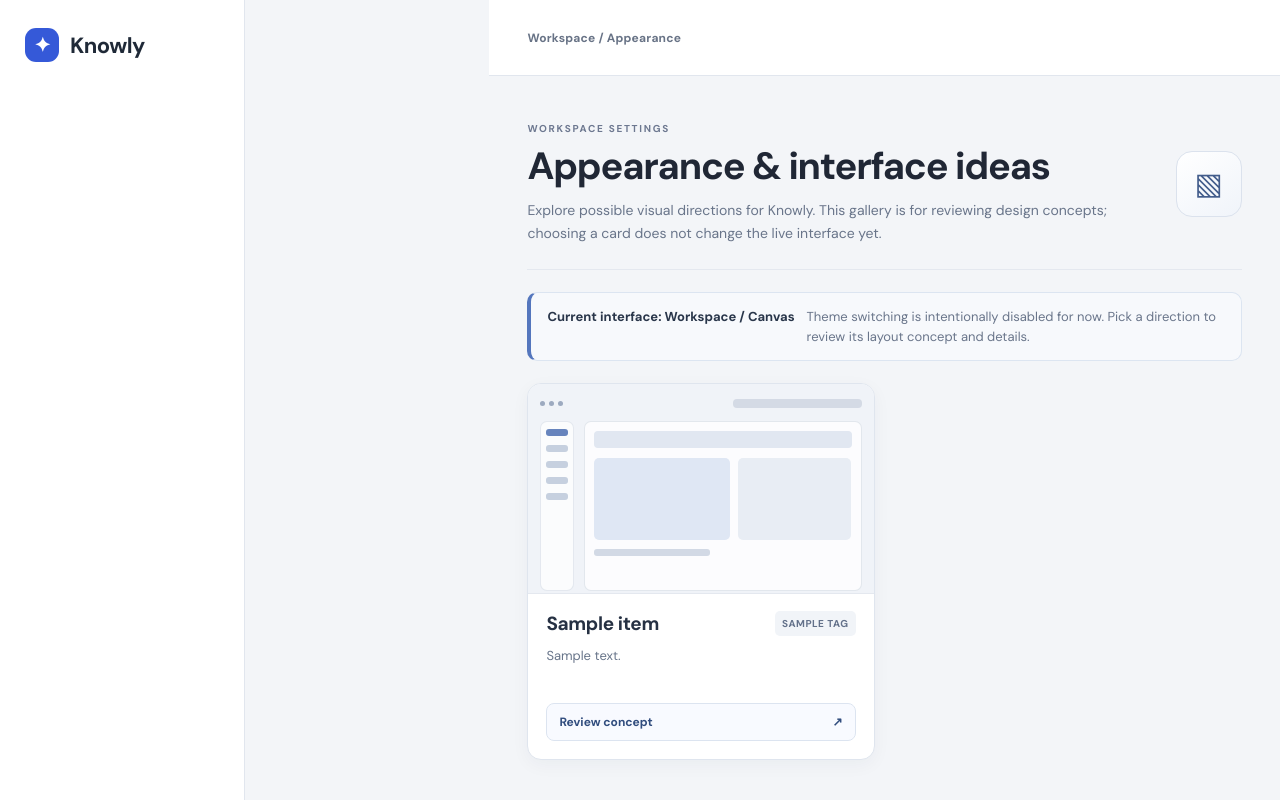
After one commit to DangerG2g/study-ai, a FastAPI app: template app/templates/appearance.html in a window 1280 px wide. The commit adds this page. Run offline with FastAPI, Linux system fonts and the light colour scheme; the template is opened without the code that fills it: most values are stand-ins (such as "Sample title", 1, 10 or a date in 2020); parts of the project's set-up code (start-up, migrations or seed data) failed here and were passed over; some libraries are stand-ins or nearby versions.

Commit message:
Add files via upload

```diff
--- /dev/null
+++ b/app/templates/appearance.html
@@ -0,0 +1,36 @@
+{% extends 'base.html' %}
+{% block title %}Appearance · Knowly{% endblock %}
+{% block crumb %}Workspace / Appearance{% endblock %}
+{% block content %}
+<div class="appearance-page">
+  <header class="appearance-hero">
+    <div><span class="appearance-kicker">WORKSPACE SETTINGS</span><h1>Appearance & interface ideas</h1><p>Explore possible visual directions for Knowly. This gallery is for reviewing design concepts; choosing a card does not change the live interface yet.</p></div>
+    <div class="appearance-hero-mark" aria-hidden="true">▧</div>
+  </header>
+  <div class="appearance-note"><strong>Current interface: Workspace / Canvas</strong><span>Theme switching is intentionally disabled for now. Pick a direction to review its layout concept and details.</span></div>
+  <section class="appearance-grid" aria-label="Interface design concepts">
+    {% for item in appearance_options %}
+    <article class="appearance-option">
+      <div class="appearance-preview preview-{{ item.style }}" aria-hidden="true">
+        <div class="preview-top"><i></i><i></i><i></i><span></span></div>
+        <div class="preview-layout"><div class="preview-rail"><b></b><b></b><b></b><b></b><b></b></div><div class="preview-work">
+          {% if item.style == 'editorial' %}<div class="preview-big-title"></div><div class="preview-line short"></div><div class="preview-agenda"><i></i><i></i><i></i></div>
+          {% elif item.style == 'bento' %}<div class="preview-bento-grid"><i></i><i></i><i></i><i></i></div>
+          {% elif item.style == 'journal' %}<div class="preview-paper-title"></div><div class="preview-line"></div><div class="preview-paper-lines"><i></i><i></i><i></i><i></i></div>
+          {% elif item.style == 'studio' %}<div class="preview-stats"><i></i><i></i><i></i></div><div class="preview-table"><i></i><i></i><i></i><i></i></div>
+          {% else %}<div class="preview-toolbar"></div><div class="preview-split"><i></i><i></i></div><div class="preview-line short"></div>
+          {% endif %}
+        </div></div>
+      </div>
+      <div class="appearance-option-body"><div class="appearance-option-title"><h2>{{ item.name }}</h2><span>{{ item.tag }}</span></div><p>{{ item.description }}</p><button type="button" class="appearance-review-btn" data-appearance-name="{{ item.name }}" data-appearance-description="{{ item.description }}">Review concept <span aria-hidden="true">↗</span></button></div>
+    </article>
+    {% endfor %}
+  </section>
+  <div class="appearance-detail" id="appearanceDetail" hidden aria-live="polite"><div><span class="appearance-kicker">CONCEPT DETAILS</span><h2 id="appearanceDetailTitle"></h2><p id="appearanceDetailText"></p></div><button type="button" id="appearanceDetailClose" aria-label="Close concept details">Close</button></div>
+</div>
+{% endblock %}
+{% block scripts %}
+<script>
+(function(){const detail=document.getElementById('appearanceDetail');const title=document.getElementById('appearanceDetailTitle');const text=document.getElementById('appearanceDetailText');document.querySelectorAll('[data-appearance-name]').forEach(btn=>btn.addEventListener('click',()=>{title.textContent=btn.dataset.appearanceName;text.textContent=btn.dataset.appearanceDescription+' This is a design reference only; it does not change your current settings or study data.';detail.hidden=false;detail.scrollIntoView({behavior:'smooth',block:'nearest'});}));document.getElementById('appearanceDetailClose')?.addEventListener('click',()=>{detail.hidden=true;});})();
+</script>
+{% endblock %}
--- a/app/templates/base.html
+++ b/app/templates/base.html
@@ -19,6 +19,7 @@
       <a href="/planner" class="nav-link{% if request.url.path.startswith('/planner') %} active{% endif %}">▦ <span>Study Planner</span></a>
       <a href="/timer" class="nav-link{% if request.url.path.startswith('/timer') %} active{% endif %}">◷ <span>Study Timer</span></a>
       <a href="/analytics" class="nav-link{% if request.url.path.startswith('/analytics') %} active{% endif %}">◷ <span>Achievements</span></a>
+      <a href="/appearance" class="nav-link{% if request.url.path.startswith('/appearance') %} active{% endif %}">▧ <span>Appearance</span></a>
     </nav>
     <div class="side-label">YOUR WORKSPACE</div>
     <div class="mini-note">Your subjects, your pace, your progress.</div>
```
